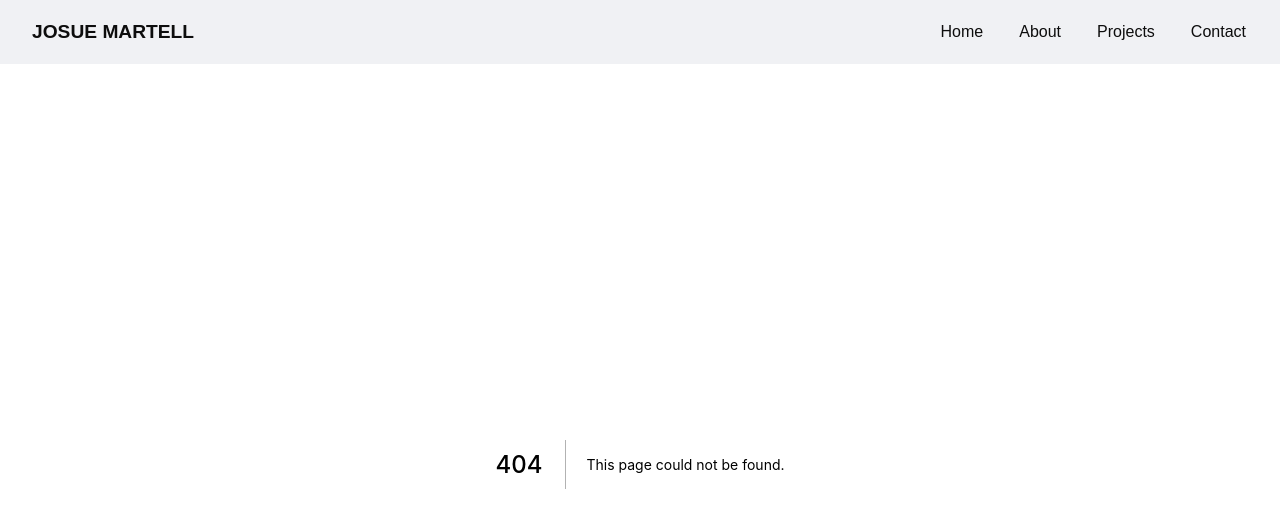
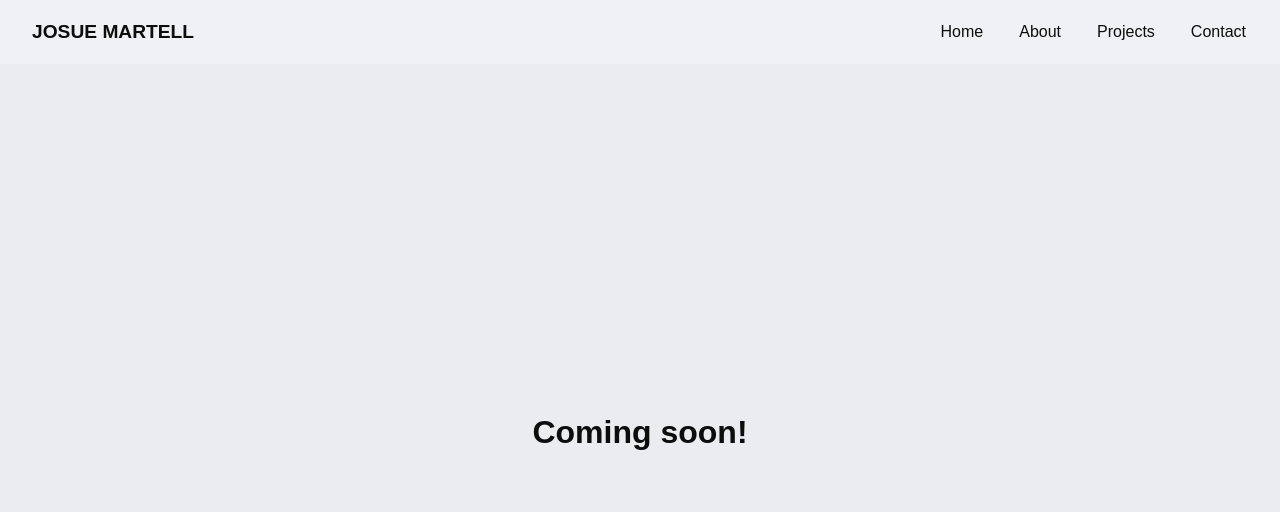
Before and after one commit to josushu0/portfolio, a Next.js app: page /contact in a window 1280 px wide. Before the commit this address had no page. Shown: the top 512 px of the page. Built offline with nearby package versions, Linux system fonts and the light colour scheme.

Commit message:
feat: :sparkles: Created Contact and Projects pages placeholder

```diff
--- /dev/null
+++ b/pages/contact.js
@@ -0,0 +1,20 @@
+import Head from 'next/head'
+import styles from '../styles/Contact.module.scss'
+
+function Contact() {
+  return (
+    <>
+      <Head>
+        <title>Projects | Josué Martell</title>
+        <meta name='viewport' content='initial-scale=1.0, width=device-width' />
+      </Head>
+      <div className={styles.page}>
+        <div className={styles.main}>
+          <h1>Coming soon!</h1>
+        </div>
+      </div>
+    </>
+  )
+}
+
+export default Contact
--- a/pages/index.js
+++ b/pages/index.js
@@ -19,8 +19,8 @@ export default function Home() {
               <p>My name is Josué Martell</p>
               <p>I&apos;m a Front-End Developer</p>
               <div className={styles.actions}>
-                <Link href='/contact'>Get in touch</Link>
-                <Link href='/projects'>See my work</Link>
+                <Link href='/contact'>See my work</Link>
+                <Link href='/about'>More about me</Link>
               </div>
             </div>
             <div className={styles.avatar}>
--- /dev/null
+++ b/styles/Contact.module.scss
@@ -0,0 +1,18 @@
+@use 'containers';
+@use 'screens';
+
+.page {
+  height: calc(100vh - 4rem);
+  width: 100%;
+  position: relative;
+}
+
+.main {
+  display: flex;
+  align-items: center;
+  justify-content: center;
+  gap: 4rem;
+  height: 100%;
+  width: 100%;
+  @include containers.container;
+}
--- /dev/null
+++ b/styles/Projects.module.scss
@@ -0,0 +1,18 @@
+@use 'containers';
+@use 'screens';
+
+.page {
+  height: calc(100vh - 4rem);
+  width: 100%;
+  position: relative;
+}
+
+.main {
+  display: flex;
+  align-items: center;
+  justify-content: center;
+  gap: 4rem;
+  height: 100%;
+  width: 100%;
+  @include containers.container;
+}
```
Also changed, not shown: pages/projects.js (added, +20 -0 lines).
